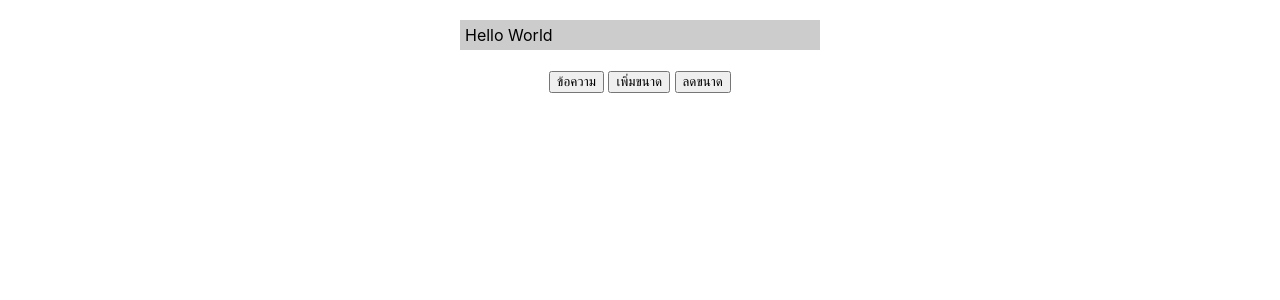
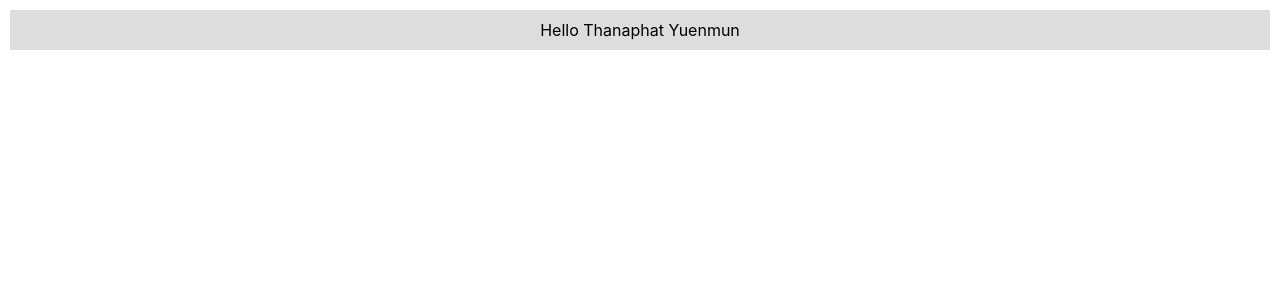
Before and after one commit to oaktnpy/app1, a React (Create React App) app: page / in a window 1280 px wide. Shown: the top 300 px of the page. Built offline with nearby package versions, Linux system fonts and the light colour scheme.

Commit message:
add context.js & context-content.js

```diff
--- a/src/App.js
+++ b/src/App.js
@@ -1,8 +1,11 @@
 import React from 'react'
-import MessageBox from './state-func';
+import { userContext } from './context'
+import Content from './context-content'
 
-function App() {
-  return <MessageBox/>
+export default function App() {
+  return (
+    <userContext.Provider value={'Thanaphat Yuenmun'}>
+      <Content/>
+    </userContext.Provider>
+  )
 }
-
-export default App;
--- /dev/null
+++ b/src/context-content.js
@@ -0,0 +1,19 @@
+import React from 'react'
+import { userContext } from './context'
+
+export default function Content() {
+    let user = React.useContext(userContext)
+
+    const contentStyle = {
+        backgroundColor:'#ddd',
+        textAlign:'center',
+        margin:10,
+        padding:10
+    }
+
+    return (
+        <div style={contentStyle}>
+            Hello {user}
+        </div>
+    )
+}
--- /dev/null
+++ b/src/context.js
@@ -0,0 +1,3 @@
+import React, { createContext } from 'react'
+
+export const userContext = createContext()
```
